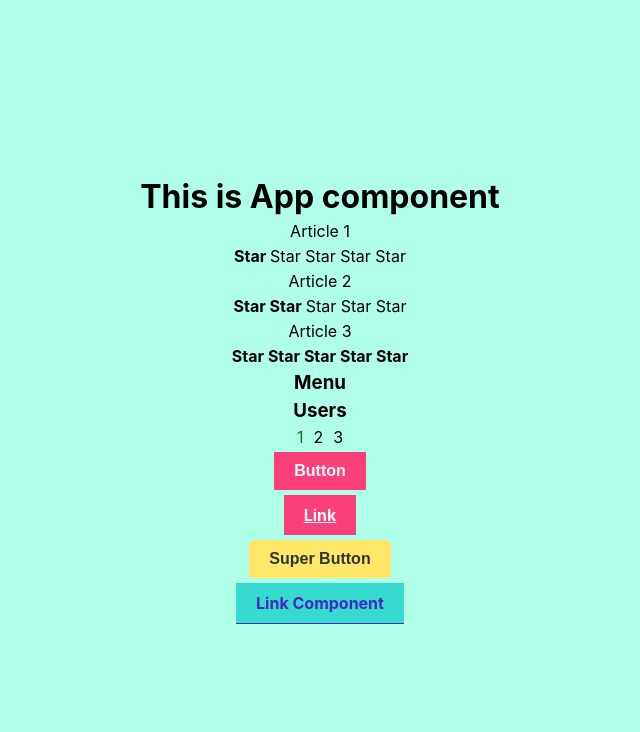
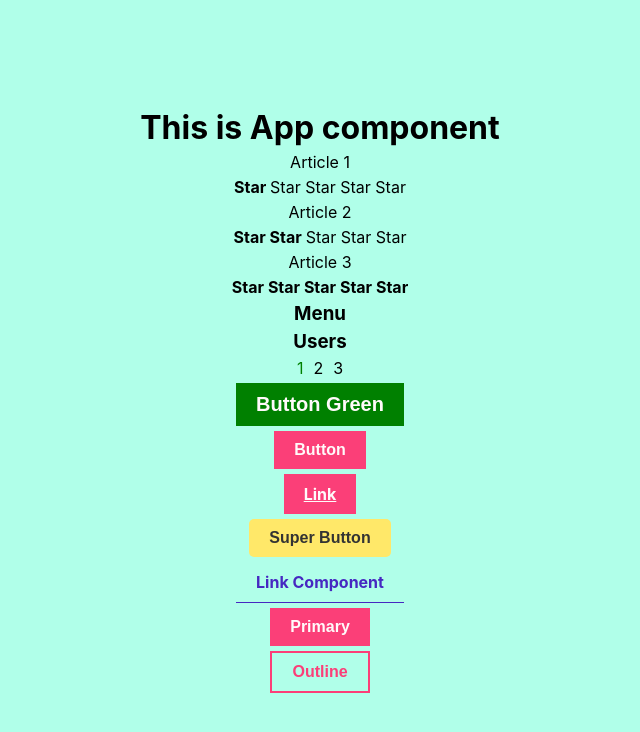
Before and after one commit to lusyaknowssomething/cra-console, a React (Create React App) app: page / in a window 1280 px wide. Shown: the top 732 px of the page, without its empty margins (320-960 px from the left). Built offline with nearby package versions, Linux system fonts and the light colour scheme.

Commit message:
style: some training with styles of props

```diff
--- a/src/App.tsx
+++ b/src/App.tsx
@@ -18,10 +18,13 @@ function App() {
       <Rating value={5} />
       <Accordion title={'Menu'} collapsed={true} />
       <Accordion title={'Users'} collapsed={false} />
+      <StyledBtn color={'green'} fontSize ={'20px'}>Button Green</StyledBtn>
       <StyledBtn>Button</StyledBtn>
       <StyledBtn as="a" href={"#"}>Link</StyledBtn>
       <SuperButton>Super Button</SuperButton>
       <StyledBtn as={Link}>Link Component</StyledBtn>
+      <StyledBtn btnType={'primary'}>Primary</StyledBtn>
+      <StyledBtn btnType={'outlined'}>Outline</StyledBtn>
     </Box>
     </>
   );
--- a/src/components/Button.styled.tsx
+++ b/src/components/Button.styled.tsx
@@ -1,21 +1,47 @@
-import styled from "styled-components";
+import styled, { css } from "styled-components";
 import { MyAnimation } from "../styles/animations/animations";
 
-export const StyledBtn = styled.button`
+type StyledBtnPropsType = {
+  color?: string,
+  fontSize?: string,
+  btnType?: 'primary' | 'outlined'
+}
+
+export const StyledBtn = styled.button<StyledBtnPropsType>`
   border: none;
-  background-color: #fb3f78;
+  //background-color: #fb3f78;
+  background-color: ${props => props.color || '#fb3f78'};
   padding: 10px 20px;
   color: snow;
-  font-size: 1rem;
+  font-size: ${props => props.fontSize || '1rem'};
   font-weight: bold;
 
   &:hover {
     background-color: #da3768;
   }
 
-  &:last-child {
-    background-color: #37dacf;
-  }
+  //outlined
+
+  ${props  => props.btnType === 'outlined' && css<StyledBtnPropsType>`
+    border: 2px solid ${props => props.color || '#fb3f78'};
+    color: ${props => props.color || '#fb3f78'};
+    background-color: transparent;
+
+    &:hover {
+      background-color: transparent;
+      border-color: #4053cc;
+      color: #4053cc;
+    }
+  `}
+
+  //primary
+
+  ${props  => props.btnType ===  'primary' && css<StyledBtnPropsType>`
+    background-color: ${props => props.color || '#fb3f78'};
+    color: snow;
+  `}
+
+
 `
 
 
```
